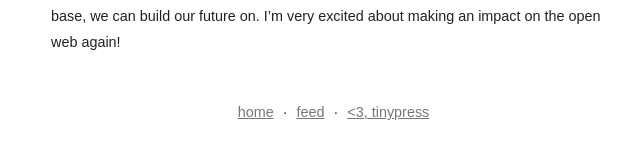
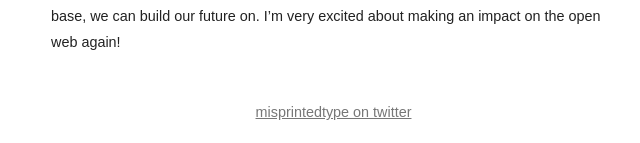
Before and after one commit to zoepage/zoepage.github.io, a Jekyll site: the page built from _posts/2016-11-17-goodbye-hello.markdown, in a window 1280 px wide. Shown: the part 1890-2033 px from the top of the page, without its empty margins (314-954 px from the left). Built offline with Jekyll 4.4.1, drawn with Linux system fonts in a browser that asks for light colours.

Commit message:
Update post.html

```diff
--- a/_layouts/post.html
+++ b/_layouts/post.html
@@ -39,9 +39,9 @@
         {% endif %}
     </article>
 
-    <footer>
-        <a href="/">home</a> &middot; <a href="/feed.xml">feed</a> &middot; <a href="https://tinypress.co/">&lt;3, tinypress</a>
-    </footer>
+     <footer>
+        <a href="https://twitter.com/misprintedtype">misprintedtype on twitter</a>
+     </footer>
   </div>
 </body>
 </html>
```
